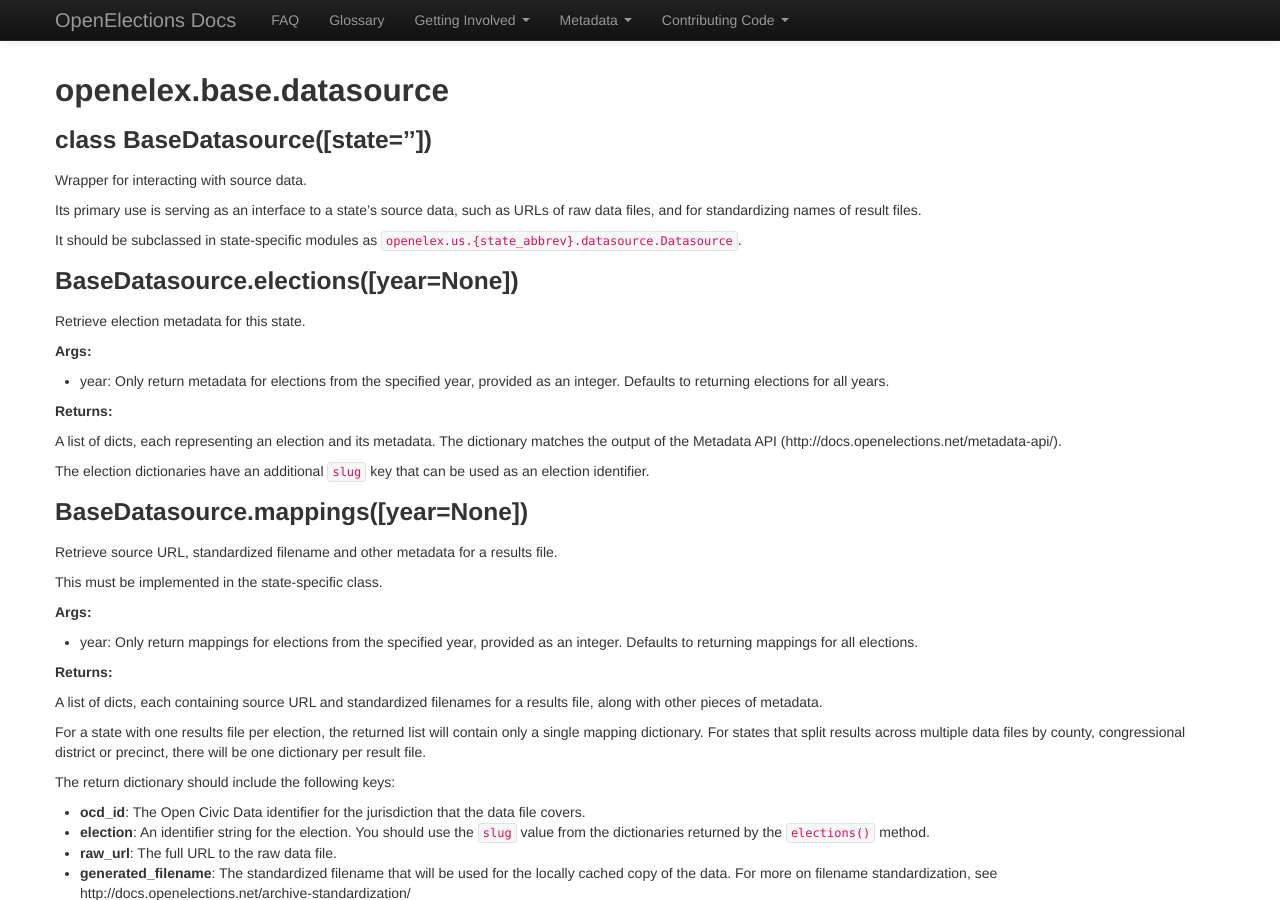
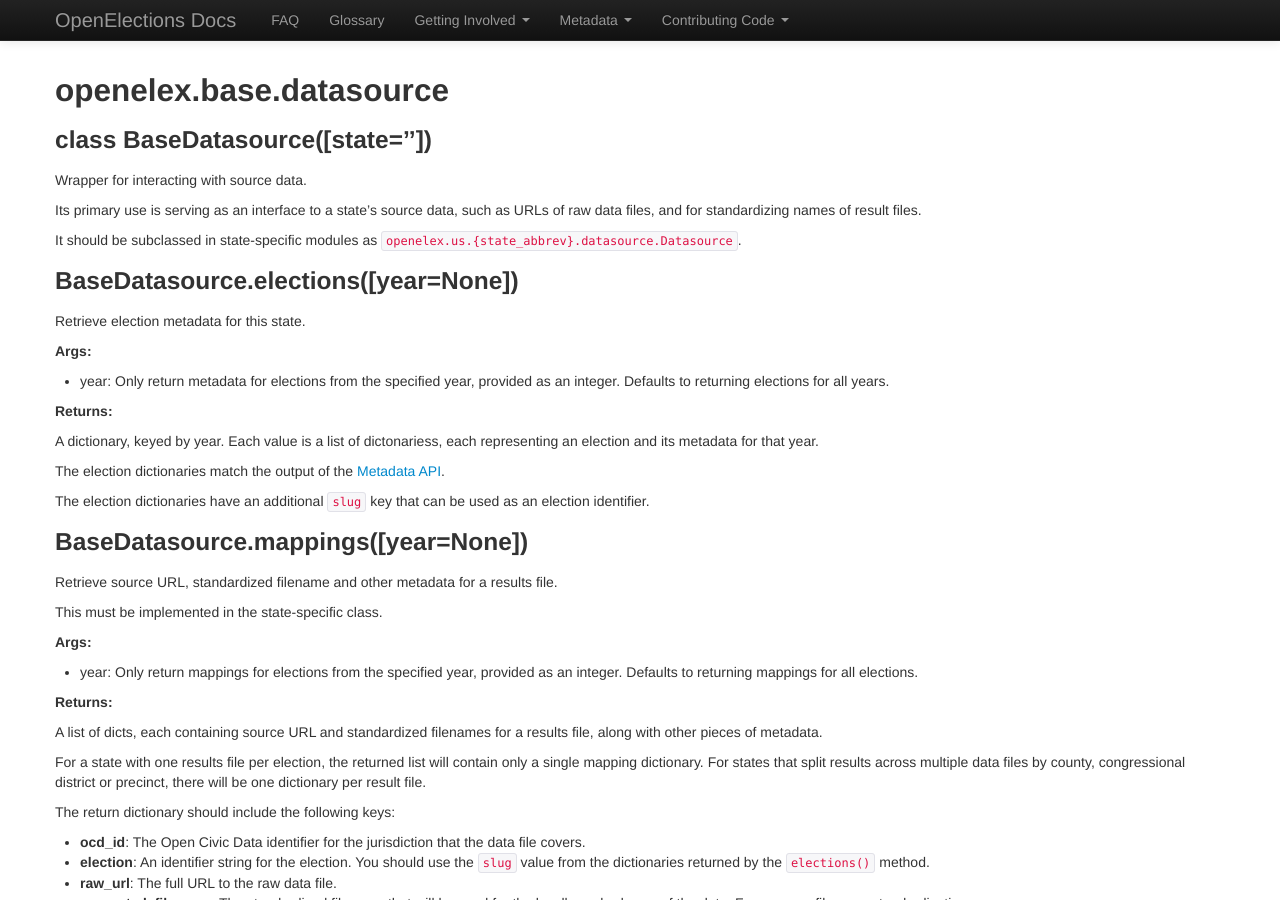
Before and after one commit to openelections/docs, a Jekyll site: the page built from pythonapi.md, in a window 1280 px wide and 900 px high. Built offline with Jekyll 4.4.1, drawn with Linux system fonts in a browser that asks for light colours; nearby versions of some CDN libraries; some web fonts are replaced.

Commit message:
Fix docs for return value of BaseDatasource.elections()

```diff
--- a/pythonapi.md
+++ b/pythonapi.md
@@ -29,9 +29,11 @@
 
 **Returns:**
 
-A list of dicts, each representing an election and its
-metadata.  The dictionary matches the output of the
-Metadata API (http://docs.openelections.net/metadata-api/).
+A dictionary, keyed by year.  Each value is a list of dictonariess,
+each representing an election and its metadata for that year.
+
+The election dictionaries match the output of the
+[Metadata API](http://docs.openelections.net/metadata-api/).
 
 The election dictionaries have an additional ``slug`` key that
 can be used as an election identifier.
```
